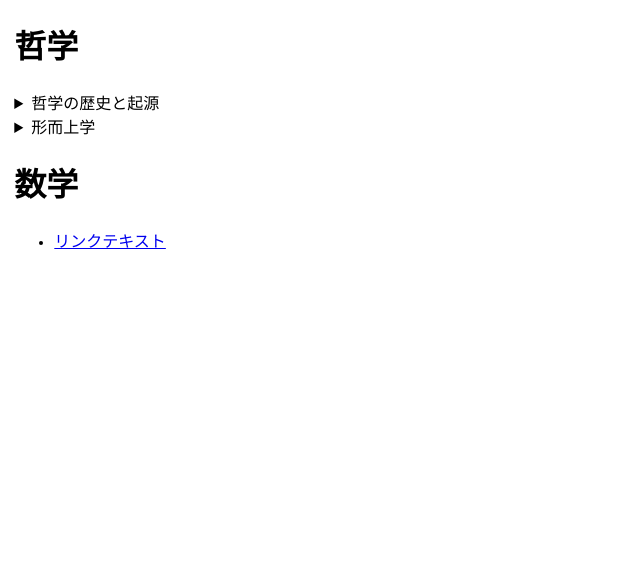
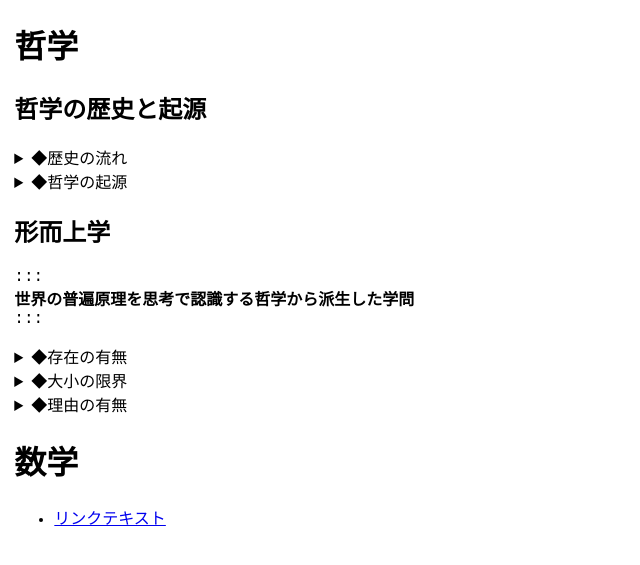
Before and after one commit to zoldof/algo-notes-ci, a Jekyll site: the page built from docs/menu/menu.md, in a window 1280 px wide. Shown: the top 565 px of the page, without its empty margins (0-640 px from the left). Built offline with Jekyll 4.4.1, drawn with Linux system fonts in a browser that asks for light colours; nearby versions of some CDN libraries; our own code applies the rules of GitHub Pages for plain Markdown files; library files that are not in the unit come from our copies.

Commit message:
Update menu.md

```diff
--- a/docs/menu/menu.md
+++ b/docs/menu/menu.md
@@ -1,7 +1,7 @@
 # 哲学
+## 哲学の歴史と起源
 <details>
-<summary>哲学の歴史と起源</summary>
-◆歴史の流れ<br>
+<summary>◆歴史の流れ</summary>
 ・物理的存在段階：エネルギーと粒子の相互作用のみ<br>
 ・生物的自己組織化段階：細胞が誕生し内外の境界が出来上がる<br>
 ・感覚的統合：様々な刺激に対して統合的処理を行う神経系の発達過程<br>
@@ -13,28 +13,34 @@
 ・宗教哲学：宗教の存在意義や本質を究明する哲学<br>
 ・理性哲学：［存在，理性，知識，価値，意識，言語］など総合的な問題について研究すること<br>
 ↑既存宗教や神話を取り入れる形で進化してきた<br><br>
-
-◆哲学の起源
-・ギリシアから始まったとされる
-・・都市国家を発展させるための議論必要性
-・・パピルスや羊皮紙の普及による影響
 </details>
 
 <details>
-<summary>形而上学</summary>
-:::<br>
-世界の普遍原理を思考で認識する哲学から派生した学問<br>
-:::<br>
-◆存在の有無<br>
+<summary>◆哲学の起源</summary>
+・ギリシアから始まったとされる<br>
+・・都市国家を発展させるための議論必要性<br>
+・・パピルスや羊皮紙の普及による影響<br><br>
+</details>
+
+## 形而上学
+:::
+**世界の普遍原理を思考で認識する哲学から派生した学問**
+:::
+<details>
+<summary>◆存在の有無</summary>
 ・完全円<br>
 ・物質<br><br>
+</details>
 
-◆大小の限界
-・物質<br>
+<details>
+<summary>◆大小の限界</summary>
+・物質<br><br>
+</details>
 
-◆理由の有無
-・物質の最小単位が球体である
-・生命の誕生
+<details>
+<summary>◆理由の有無</summary>
+・物質の最小単位が球体である<br>
+・生命の誕生<br><br>
 </details>
 
 # 数学
```
